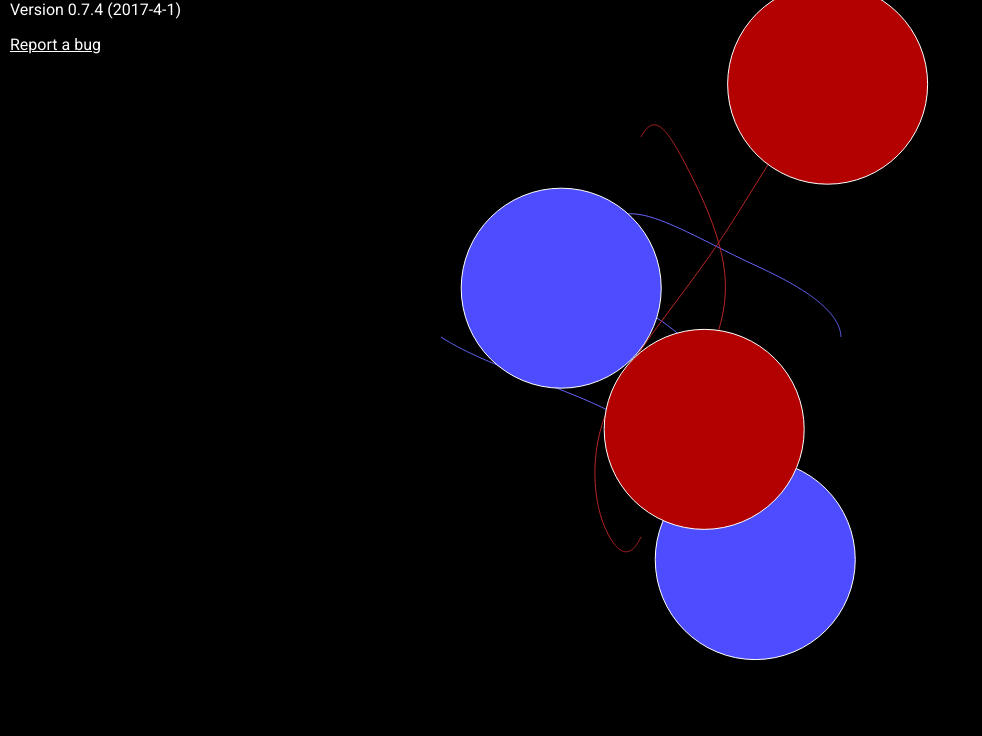
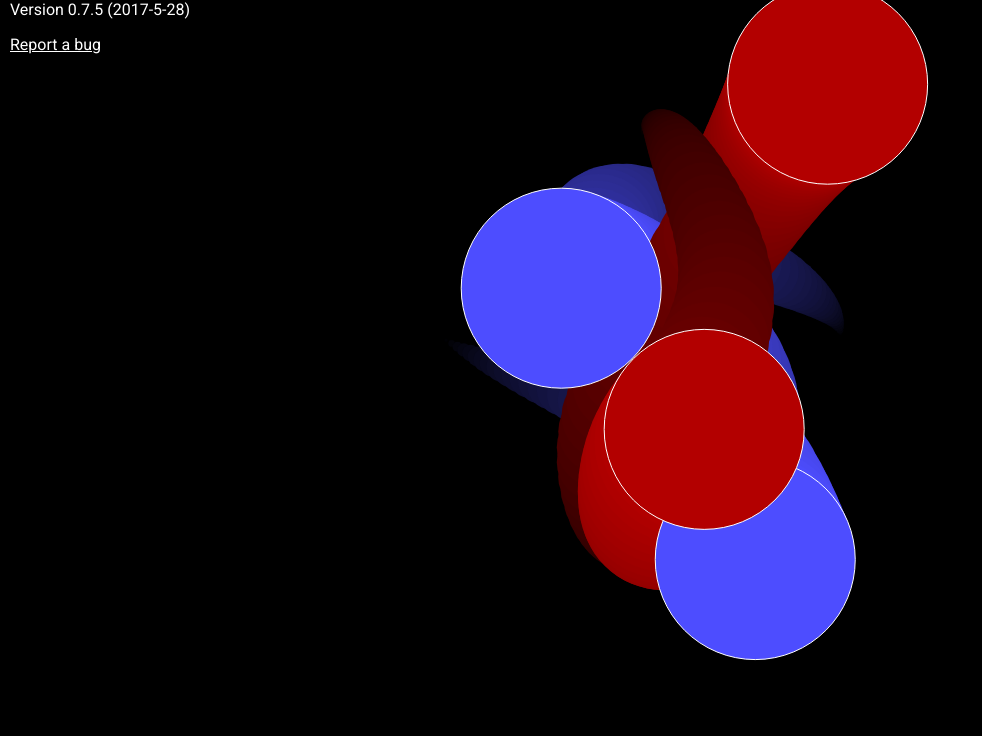
Before and after one commit to noloerino/physics.lahs.club, a website: page index.html in a window 1280 px wide. Shown: the part 64-800 px from the top of the page, without its empty margins (0-982 px from the left). Drawn offline with Linux system fonts and the light colour scheme.

Commit message:
Changed traces (thanks Richard)

```diff
--- a/bundle.js
+++ b/bundle.js
@@ -11,6 +11,7 @@ MO.dt = 1; // time interval for each frame
 MO.toInfinity = false; // if true, then things go off into infinity
 MO.drawsTraces = true;
 MO.clearsTraces = true;
+MO.bigTraces = true; // draws shadows
 MO.drawsPlanets = true; // option to see only traces
 
 var canvas = document.getElementById("space");
@@ -190,6 +191,20 @@ MassiveObject.prototype.draw = function(ctx) {
 }
 MassiveObject.prototype.drawTraces = function(ctx) {
 	var len = this.poss.length - 1;
+	if(MO.bigTraces) {
+		var n;
+		for(let i = len; i >= 0; i -= 5) {
+			ctx.beginPath();
+			n = this.poss.get(i);
+			ctx.fillStyle = shadeColor2(this.color, -i / len);
+			ctx.arc((n.x - MO.canvasDisp.x) * MO.canvasScale,
+				(n.y - MO.canvasDisp.y) * MO.canvasScale,
+				this.r * (len - i) / len * MO.canvasScale,
+				0, 2 * Math.PI);
+			ctx.fill();
+		}
+	}
+	else {
 		ctx.fillStyle = this.color;
 		ctx.strokeStyle = shadeColor2(ctx.fillStyle, 0.15);
 		ctx.beginPath();
@@ -199,6 +214,7 @@ MassiveObject.prototype.drawTraces = function(ctx) {
 			ctx.lineTo((n.x - MO.canvasDisp.x) * MO.canvasScale, (n.y - MO.canvasDisp.y) * MO.canvasScale);
 		}
 		ctx.stroke();
+	}
 }
 MassiveObject.prototype.update = function(ctx) {
 	// console.log(this.pos, this.v);
@@ -674,9 +690,11 @@ const CHAR_SHORTCUTS = {
 			camState = CAM_FOLLOW;
 		else
 			camState = CAM_FREE;
-		console.log(db.followed);
-		centerAbout(db.followed.x(), db.followed.y());
 		return "Camera tracking turned " + (camFollow() ? "on." : "off.");
+	}
+	, 'b': function() {
+		MO.bigTraces = !MO.bigTraces;
+		return "Big trace drawing turned " + (MO.bigTraces ? "on." : "off.");
 	}
 }
 db.CHAR_SHORTCUTS = CHAR_SHORTCUTS;
--- a/index.html
+++ b/index.html
@@ -32,12 +32,12 @@
 	<body>
 		<div class="header">
 			<h1>physics.lahs.club</h1>
-			<p>Version 0.7.4 (2017-4-1)</p>
+			<p>Version 0.7.5 (2017-5-28)</p>
 			<p><a href="https://github.com/noloerino/physics.lahs.club/issues" target="_blank">Report a bug</a></p>
 		</div>
 		<canvas oncontextmenu="return false" background="black" id="space" width="200" height="100" style="border:1px solid #000000;">
 			Could not load canvas.
 		</canvas>
-		<script src="bundle.js?v=1.50"></script>
+		<script src="bundle.js?v=1.6"></script>
 	</body>
 </html>
--- a/initializer.js
+++ b/initializer.js
@@ -182,9 +182,11 @@ const CHAR_SHORTCUTS = {
 			camState = CAM_FOLLOW;
 		else
 			camState = CAM_FREE;
-		console.log(db.followed);
-		centerAbout(db.followed.x(), db.followed.y());
 		return "Camera tracking turned " + (camFollow() ? "on." : "off.");
+	}
+	, 'b': function() {
+		MO.bigTraces = !MO.bigTraces;
+		return "Big trace drawing turned " + (MO.bigTraces ? "on." : "off.");
 	}
 }
 db.CHAR_SHORTCUTS = CHAR_SHORTCUTS;
```
Also changed, not shown: MassiveObject.js (+16 -0 lines), README.md, 1 other file. Lines whose indentation alone changed are shown as unchanged.
